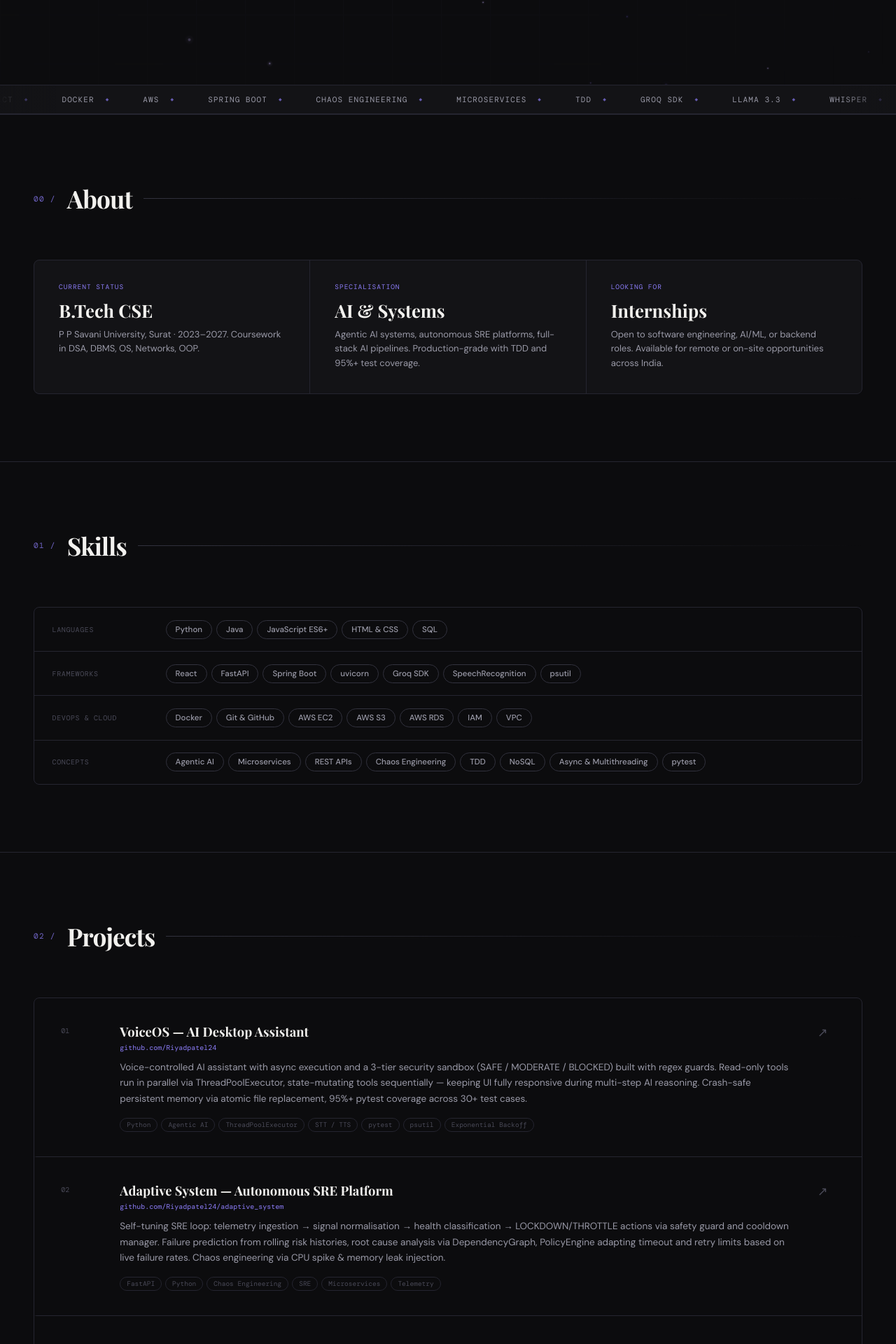
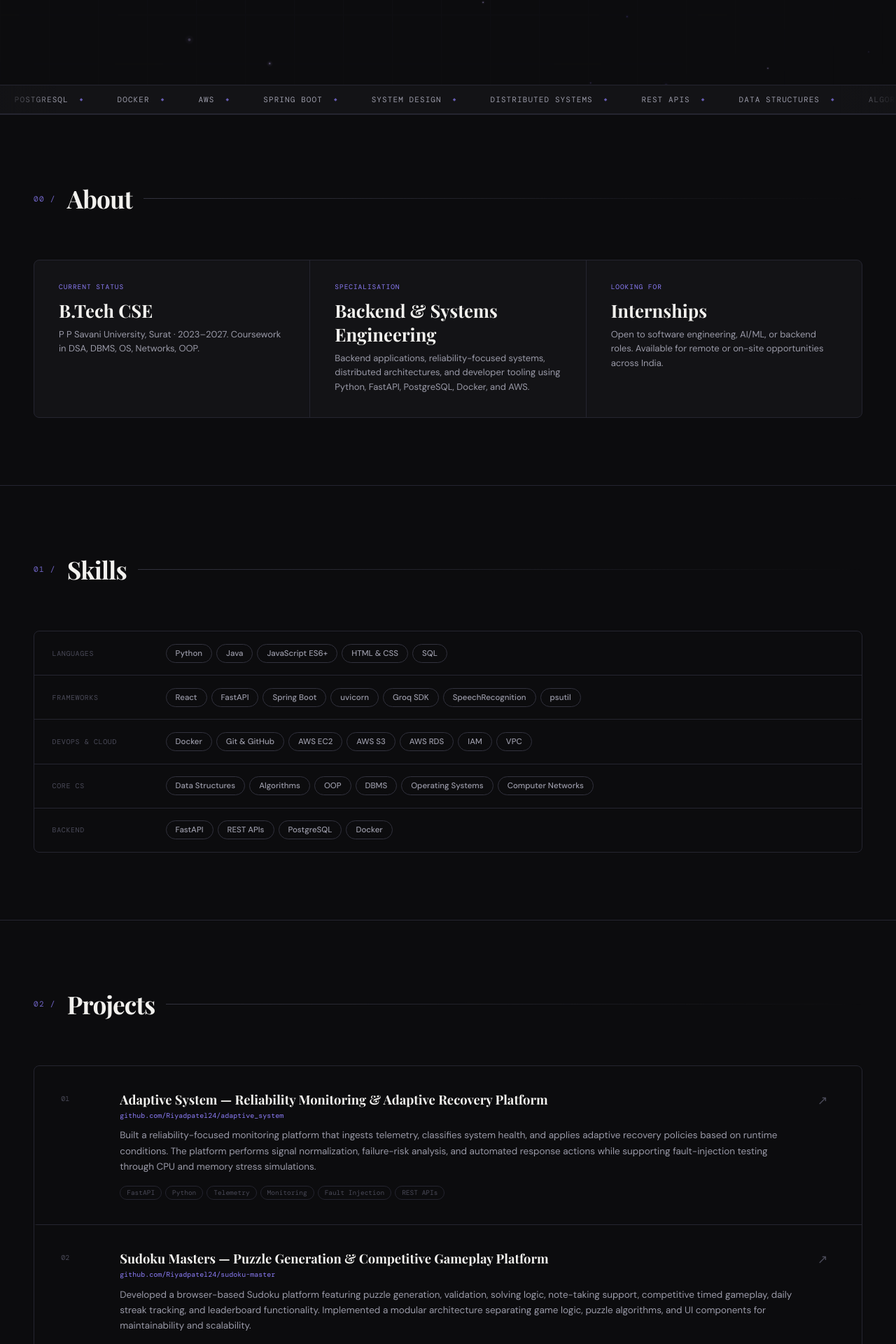
Before and after one commit to Riyadpatel24/Portfolio, a React (Vite) app: page / in a window 1280 px wide. Shown: the part 679-2599 px from the top of the page at 70% size. Built offline with nearby package versions, Linux system fonts and the light colour scheme; a web font is replaced by a local one.

Commit message:
refactor portfolio positioning for backend and systems engineering

```diff
--- a/src/App.jsx
+++ b/src/App.jsx
@@ -6,37 +6,81 @@ const SKILLS = [
   { cat: 'Languages',      items: ['Python','Java','JavaScript ES6+','HTML & CSS','SQL'] },
   { cat: 'Frameworks',     items: ['React','FastAPI','Spring Boot','uvicorn','Groq SDK','SpeechRecognition','psutil'] },
   { cat: 'DevOps & Cloud', items: ['Docker','Git & GitHub','AWS EC2','AWS S3','AWS RDS','IAM','VPC'] },
-  { cat: 'Concepts',       items: ['Agentic AI','Microservices','REST APIs','Chaos Engineering','TDD','NoSQL','Async & Multithreading','pytest'] },
+  { cat: 'Core CS',        items: ['Data Structures','Algorithms','OOP','DBMS','Operating Systems','Computer Networks'] },
+  { cat: 'Backend',        items: ['FastAPI','REST APIs','PostgreSQL','Docker'] }
 ]
 
 const PROJECTS = [
   {
-    index:'01', name:'VoiceOS — AI Desktop Assistant',
-    sub:'github.com/Riyadpatel24', href:'https://github.com/Riyadpatel24',
-    desc:'Voice-controlled AI assistant with async execution and a 3-tier security sandbox (SAFE / MODERATE / BLOCKED) built with regex guards. Read-only tools run in parallel via ThreadPoolExecutor, state-mutating tools sequentially — keeping UI fully responsive during multi-step AI reasoning. Crash-safe persistent memory via atomic file replacement, 95%+ pytest coverage across 30+ test cases.',
-    stack:['Python','Agentic AI','ThreadPoolExecutor','STT / TTS','pytest','psutil','Exponential Backoff'],
+    index: '01',
+    name: 'Adaptive System — Reliability Monitoring & Adaptive Recovery Platform',
+    sub: 'github.com/Riyadpatel24/adaptive_system',
+    href: 'https://github.com/Riyadpatel24/adaptive_system',
+    desc: 'Built a reliability-focused monitoring platform that ingests telemetry, classifies system health, and applies adaptive recovery policies based on runtime conditions. The platform performs signal normalization, failure-risk analysis, and automated response actions while supporting fault-injection testing through CPU and memory stress simulations.',
+    stack: [
+      'FastAPI',
+      'Python',
+      'Telemetry',
+      'Monitoring',
+      'Fault Injection',
+      'REST APIs'
+    ],
   },
+
   {
-    index:'02', name:'Adaptive System — Autonomous SRE Platform',
-    sub:'github.com/Riyadpatel24/adaptive_system', href:'https://github.com/Riyadpatel24/adaptive_system',
-    desc:'Self-tuning SRE loop: telemetry ingestion → signal normalisation → health classification → LOCKDOWN/THROTTLE actions via safety guard and cooldown manager. Failure prediction from rolling risk histories, root cause analysis via DependencyGraph, PolicyEngine adapting timeout and retry limits based on live failure rates. Chaos engineering via CPU spike & memory leak injection.',
-    stack:['FastAPI','Python','Chaos Engineering','SRE','Microservices','Telemetry'],
+    index: '02',
+    name: 'Sudoku Masters — Puzzle Generation & Competitive Gameplay Platform',
+    sub: 'github.com/Riyadpatel24/sudoku-master',
+    href: 'https://github.com/Riyadpatel24/sudoku-master',
+    desc: 'Developed a browser-based Sudoku platform featuring puzzle generation, validation, solving logic, note-taking support, competitive timed gameplay, daily streak tracking, and leaderboard functionality. Implemented a modular architecture separating game logic, puzzle algorithms, and UI components for maintainability and scalability.',
+    stack: [
+      'React',
+      'TypeScript',
+      'Vite',
+      'Tailwind CSS',
+      'Puzzle Generation',
+      'Algorithm Design'
+    ],
   },
+
   {
-    index:'03', name:'VoiceNotes Organizer — AI Audio-to-Notes Pipeline',
-    sub:'github.com/Riyadpatel24/voicenotes-organizer', href:'https://github.com/Riyadpatel24/voicenotes-organizer',
-    desc:'Full-stack pipeline: audio upload → Groq Whisper Large V3 transcription → LLaMA 3.3 70B structures output into summaries, action items, deadlines, and decisions as JSON. Modular architecture cleanly separates transcription and structuring layers — AI models swappable without changing any downstream logic.',
-    stack:['React','FastAPI','Groq SDK','Whisper Large V3','LLaMA 3.3 70B','JSON'],
+    index: '03',
+    name: 'VoiceNotes Organizer — AI Audio-to-Notes Pipeline',
+    sub: 'github.com/Riyadpatel24/voicenotes-organizer',
+    href: 'https://github.com/Riyadpatel24/voicenotes-organizer',
+    desc: 'Built a full-stack audio processing pipeline that converts spoken input into structured notes, summaries, action items, and decisions. Designed a modular architecture separating transcription and content structuring stages, enabling AI models to be replaced without affecting downstream workflows.',
+    stack: [
+      'React',
+      'FastAPI',
+      'Groq SDK',
+      'Whisper',
+      'JSON Processing',
+      'REST APIs'
+    ],
   },
 ]
-
 const EDUCATION = [
   { year:'2023 — 2027', title:'B.Tech — Computer Science & Engineering', org:'P P Savani University · Surat, Gujarat · DSA · DBMS · OS · Networks · OOP', badge:'Degree', badgeClass:'badge-degree' },
   { year:'Jun 2025', title:'IBM Java Developer Professional Certificate', org:'Coursera / IBM · 11 courses · Spring Boot, Microservices, Docker, REST APIs, Generative AI', badge:'Certified', badgeClass:'badge-cert' },
   { year:'Nov 2025', title:'AWS Academy Graduate — Cloud Foundations', org:'Amazon Web Services · 20 hrs · EC2, S3, RDS, IAM, VPC, Cloud Security', badge:'Certified', badgeClass:'badge-cert' },
 ]
 
-const MARQUEE = ['Python','Agentic AI','FastAPI','React','Docker','AWS','Spring Boot','Chaos Engineering','Microservices','TDD','Groq SDK','LLaMA 3.3','Whisper','Async Programming']
+const MARQUEE = [
+  'Python',
+  'Java',
+  'FastAPI',
+  'React',
+  'PostgreSQL',
+  'Docker',
+  'AWS',
+  'Spring Boot',
+  'System Design',
+  'Distributed Systems',
+  'REST APIs',
+  'Data Structures',
+  'Algorithms',
+  'Async Programming'
+]
 
 const LANGUAGES = [
   {name:'English',lvl:'C1 Professional'},{name:'Hindi',lvl:'Native'},
@@ -312,7 +356,7 @@ export default function App() {
         <div className="hero-grid" />
         <div className="hero-glow" />
         <div className="hero-content">
-          <div className="hero-eyebrow">Software Engineer · AI Systems · Bharuch, India</div>
+          <div className="hero-eyebrow">Software Engineering · Backend Systems · Distributed Systems</div>
           <div className="hero-layout">
             {/* Photo + Name stacked */}
             <div className="hero-identity">
@@ -325,9 +369,9 @@ export default function App() {
             {/* Bio + Buttons */}
             <div className="hero-right">
               <p className="hero-bio">
-                B.Tech CSE student building <strong>agentic AI systems</strong>, self-healing SRE
-                platforms, and full-stack pipelines. Passionate about systems that are intelligent,
-                reliable, and production-ready.
+                B.Tech Computer Science student focused on backend engineering,
+                systems design, and distributed systems. Building reliable software
+                platforms with Python, FastAPI, PostgreSQL, Docker, and modern web technologies.
               </p>
               <div className="hero-actions">
                 <a href="#contact" className="btn-primary" onClick={e=>{e.preventDefault();smoothScroll('contact')}}>Get in touch ↗</a>
@@ -352,7 +396,7 @@ export default function App() {
         <div className="section-label reveal"><span className="section-num">00 /</span><h2 className="section-title">About</h2><div className="section-line"/></div>
         <div className="about-strip reveal">
           <div className="about-block"><p className="about-block-label">Current Status</p><p className="about-block-value">B.Tech CSE</p><p className="about-block-sub">P P Savani University, Surat · 2023–2027. Coursework in DSA, DBMS, OS, Networks, OOP.</p></div>
-          <div className="about-block"><p className="about-block-label">Specialisation</p><p className="about-block-value">AI & Systems</p><p className="about-block-sub">Agentic AI systems, autonomous SRE platforms, full-stack AI pipelines. Production-grade with TDD and 95%+ test coverage.</p></div>
+          <div className="about-block"><p className="about-block-label">Specialisation</p><p className="about-block-value">Backend & Systems Engineering</p><p className="about-block-sub">Backend applications, reliability-focused systems, distributed architectures, and developer tooling using Python, FastAPI, PostgreSQL, Docker, and AWS.</p></div>
           <div className="about-block"><p className="about-block-label">Looking For</p><p className="about-block-value">Internships</p><p className="about-block-sub">Open to software engineering, AI/ML, or backend roles. Available for remote or on-site opportunities across India.</p></div>
         </div>
       </section>
```
